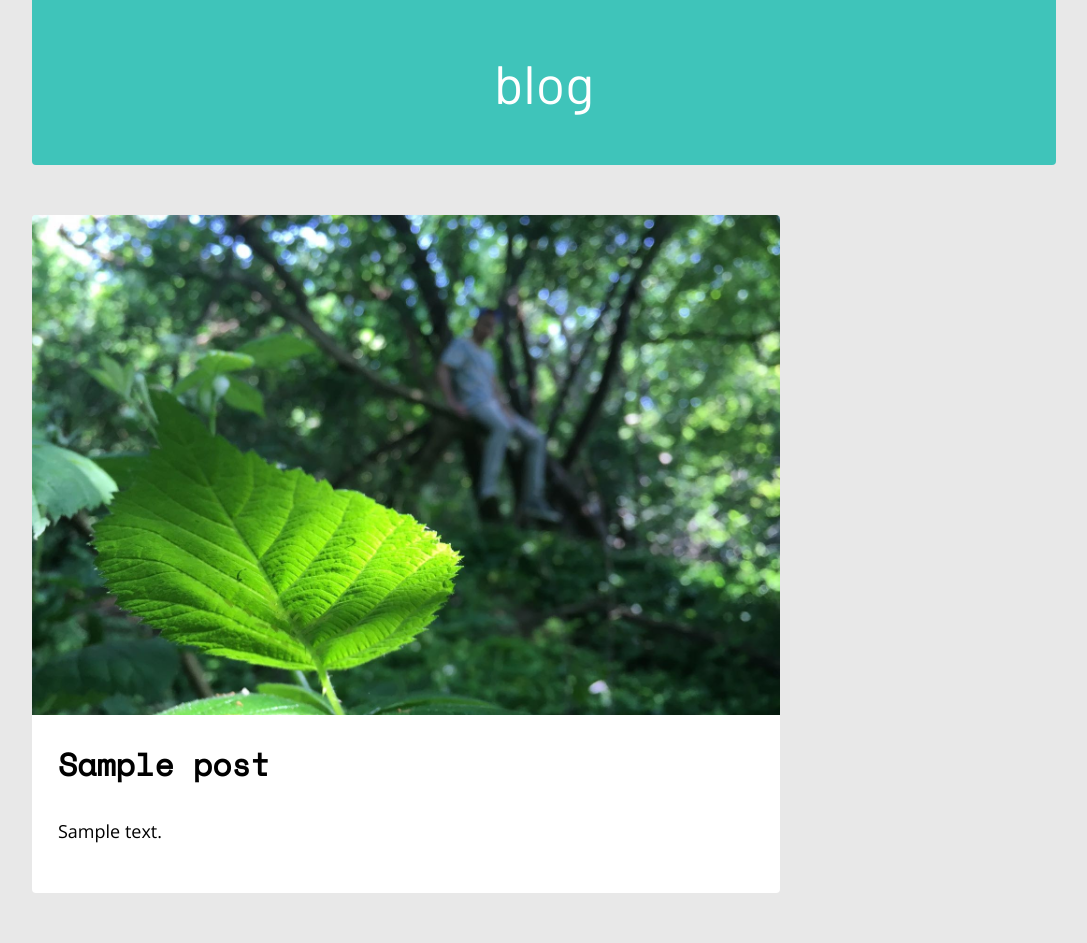
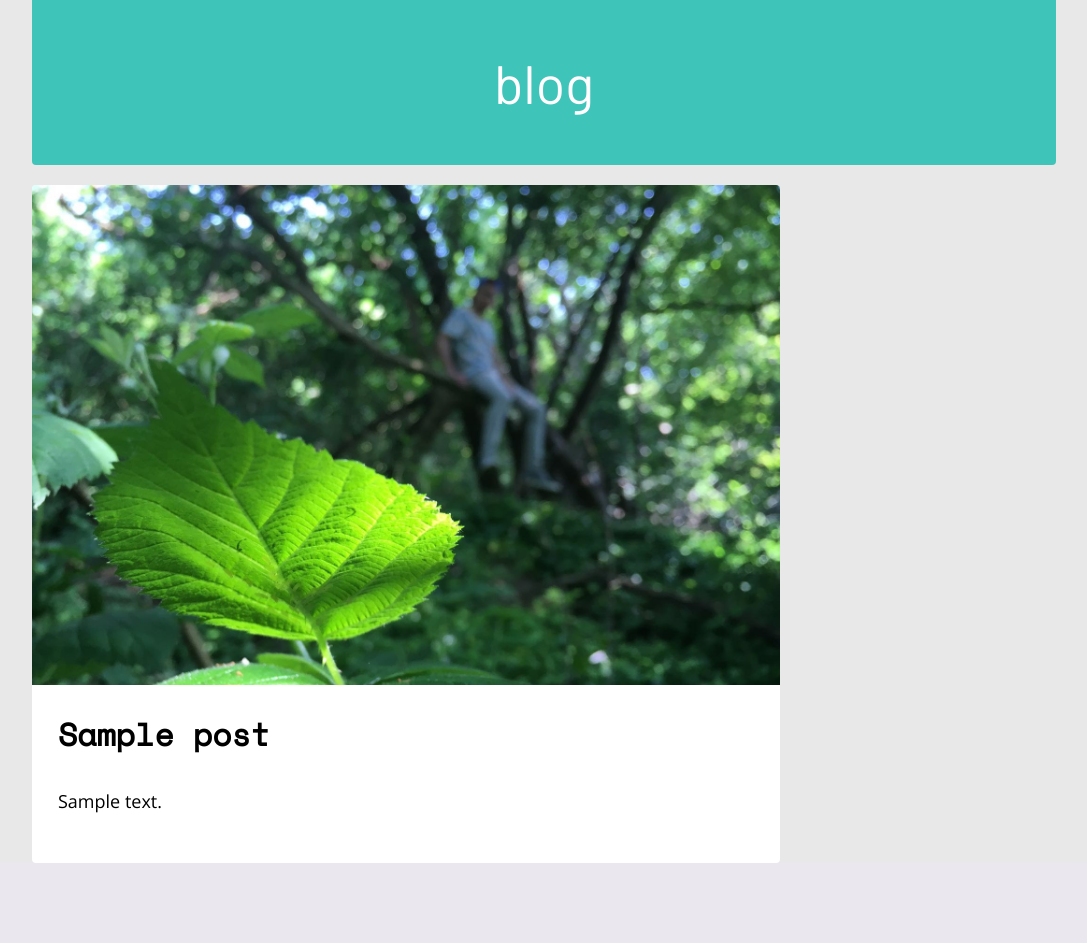
Before and after one commit to Brawrdon/site, a PHP site: the page made by post.php in a window 1280 px wide. Shown: the part 97-1040 px from the top of the page, without its empty margins (96-1183 px from the left). After the commit the page ends 960 px from the top, so only its background shows below. Run offline with PHP 8.4, Linux system fonts and the light colour scheme; tables that the repository leaves empty or names only in its code hold one stand-in row (values such as "Sample post"); some libraries are stand-ins or nearby versions.

Commit message:
Fixed post margins

```diff
--- a/about.php
+++ b/about.php
@@ -20,7 +20,7 @@
                     </div>
                 </div>
 
-                <article class="post">
+                <article class="post-top">
                     <section class="post-inner post-content">
                         <img class="me" src="content/img/about/me.jpeg">
                         Lorem ipsum dolor sit amet, consectetuer adipiscing elit. Aenean commodo ligula eget dolor. Aenean massa. Cum sociis natoque penatibus et magnis dis parturient montes, nascetur ridiculus mus. Donec quam felis, ultricies nec, pellentesque eu, pretium quis, sem. Nulla consequat massa quis enim. Donec pede justo, fringilla vel, aliquet nec, vulputate eget, arcu. In enim justo, rhoncus ut, imperdiet a, venenatis vitae, justo. Nullam dictum felis eu pede mollis pretium. Integer tincidunt. Cras dapibus. Vivamus elementum semper nisi. Aenean vulputate eleifend tellus. Aenean leo ligula, porttitor eu, consequat vitae, eleifend ac, enim. Aliquam lorem ante, dapibus in, viverra quis, feugiat a, tellus. Phasellus viverra nulla ut metus varius laoreet. Quisque rutrum. Aenean imperdiet. Etiam ultricies nisi vel augue. Curabitur ullamcorper ultricies nisi. Nam eget dui. Etiam rhoncus. Maecenas tempus, tellus eget condimentum rhoncus, sem quam semper libero, sit amet adipiscing sem neque sed ipsum. Nam quam nunc, blandit vel, luctus pulvinar, hendrerit id, lorem. Maecenas nec odio et ante tincidunt tempus. Donec vitae sapien ut libero venenatis faucibus. Nullam quis ante. Etiam sit amet orci eget eros faucibus tincidunt. Duis leo. Sed fringilla mauris sit amet nibh. Donec sodales sagittis magna. Sed consequat, leo eget bibendum sodales, augue velit cursus nunc,
--- a/blog.php
+++ b/blog.php
@@ -38,7 +38,7 @@
         <?php
                 for ($i = 0; $i < mysqli_num_rows($result); $i++) {
                     $row = mysqli_fetch_assoc($result); ?>
-            <article class="post">
+            <article class="<?php if($i == 0) {?>post-top <?php } else {?>post<?php }?>">
                 <div class="post-image-preview" style="background-image: url('blurry-story.jpg<?php // echo $row['post_image'];?>')"></div>
                 <section class="post-inner">
 
--- a/style.css
+++ b/style.css
@@ -158,13 +158,17 @@ nav ul li a:hover {
     margin: 0 10%;
 }
 
-.post, aside {
+.post, .post-top, aside {
     background-color: #FFFFFF;
     width: 73%;
     border-radius: 4px;
-    margin: 50px 0;
+    margin: 50px 0 0 0;
     overflow: hidden;
     float: left;
+}
+
+.post {
+    margin: 20px 0 0 0;
 }
 
 .post-inner {
```
